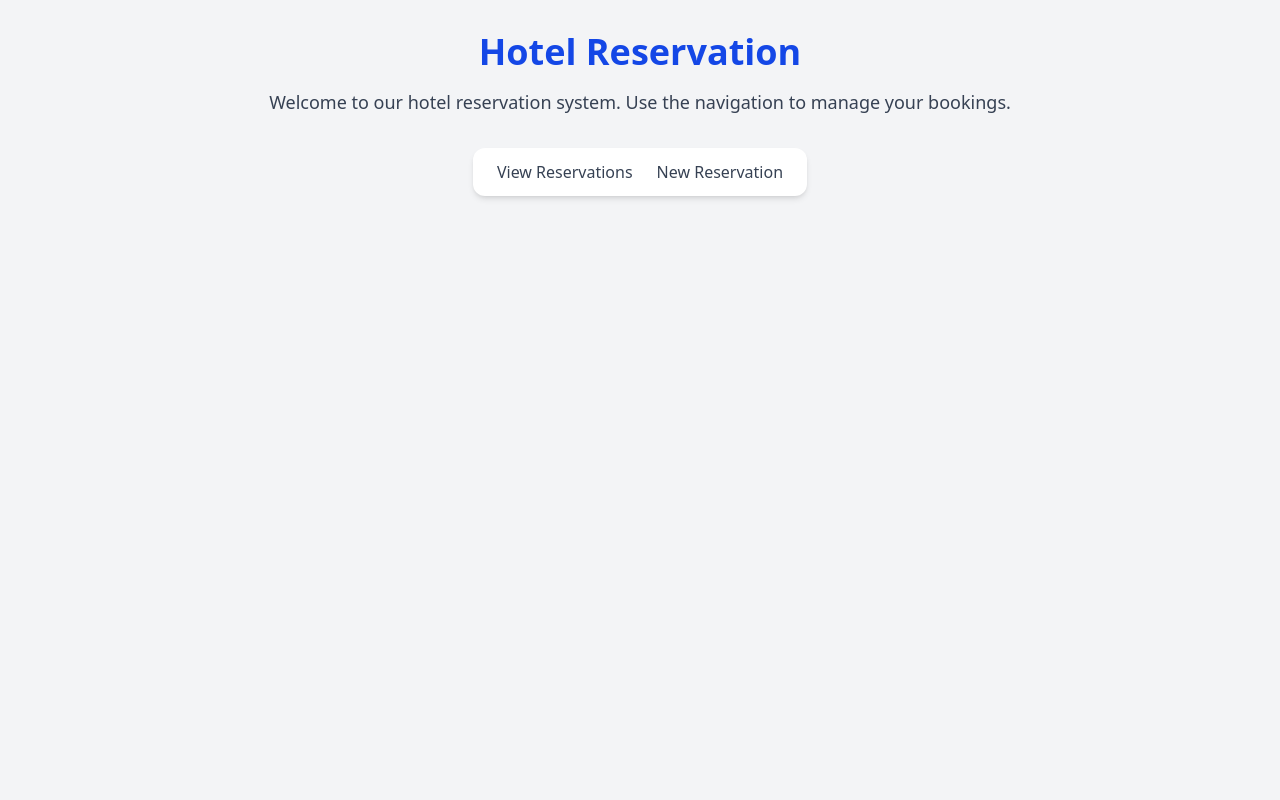
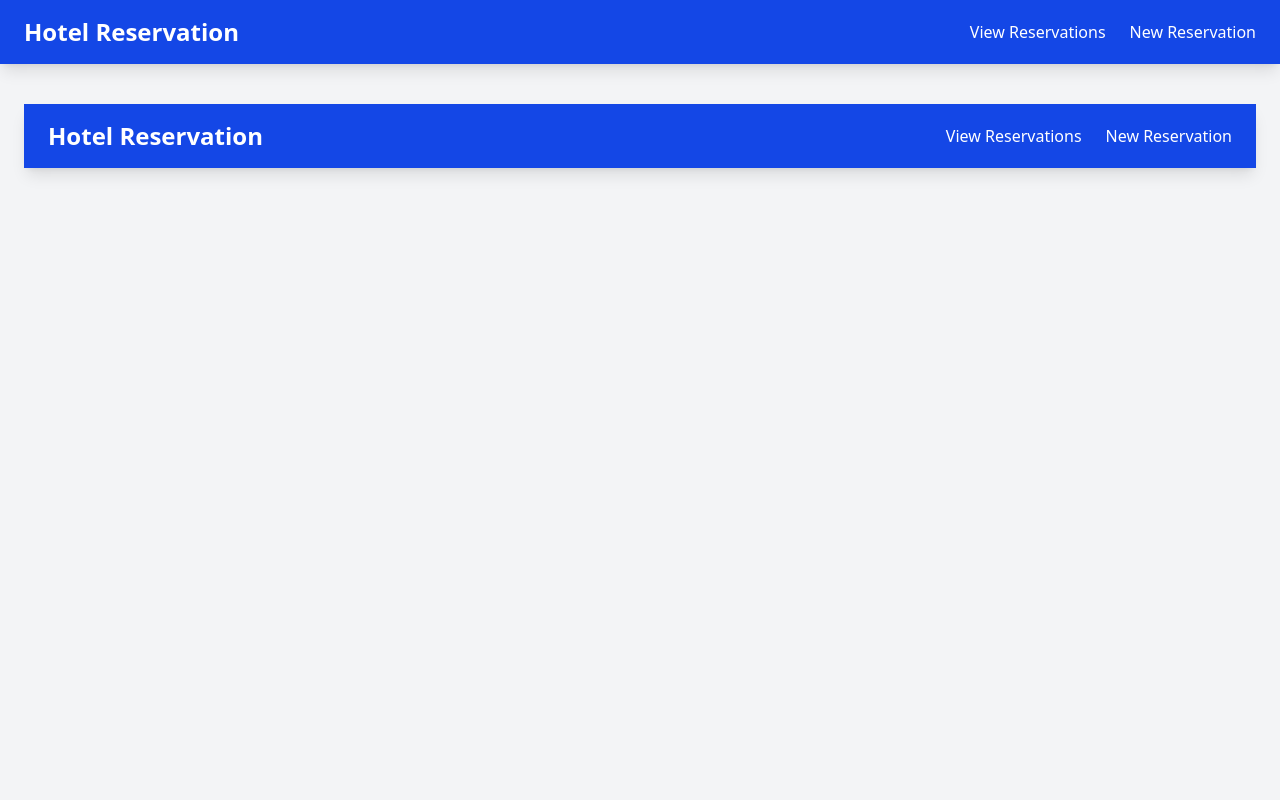
Before and after one commit to mithalesh-mk/hotel-app, an Angular app: page / in a window 1280 px wide. Shown: the top 800 px of the page. Built offline with nearby package versions, Linux system fonts and the light colour scheme.

Commit message:
completed & closed

```diff
--- a/src/app/app.html
+++ b/src/app/app.html
@@ -1,3 +1 @@
-
-
-<router-outlet></router-outlet>
+<app-home></app-home>
--- a/src/app/app.ts
+++ b/src/app/app.ts
@@ -1,9 +1,10 @@
 import { Component, signal } from '@angular/core';
-import { RouterOutlet } from '@angular/router';
+import { RouterModule } from '@angular/router';
+import { Home } from "./home/home";
 
 @Component({
   selector: 'app-root',
-  imports: [RouterOutlet],
+  imports: [RouterModule, Home],
   templateUrl: './app.html',
   styleUrl: './app.css'
 })
--- a/src/app/home/home.html
+++ b/src/app/home/home.html
@@ -1,23 +1,34 @@
-<div class="min-h-screen bg-gray-100 flex flex-col items-center p-8">
+<div class="min-h-screen flex flex-col bg-gray-100">
   <!-- Header -->
-    <h1 class="text-4xl font-bold text-blue-700 mb-4">Hotel Reservation</h1>
-    <p class="text-lg text-gray-700 mb-8 text-center">
-      Welcome to our hotel reservation system. Use the navigation to manage your bookings.
-    </p>
-
-    <!-- Navigation -->
-    <nav class="flex space-x-6 bg-white shadow-md px-6 py-3 rounded-xl">
-      <span
+  <header class="bg-blue-700 text-white shadow-lg">
+    <div class="container mx-auto flex justify-between items-center py-4 px-6">
+      <h1 class="text-2xl font-bold">Hotel Reservation</h1>
+      <nav class="flex space-x-6">
+        <a
           [routerLink]="['/reservation']"
-        class="cursor-pointer text-gray-700 font-medium hover:text-blue-600 transition"
+          routerLinkActive="border-b-2 border-white"
+          class="hover:text-gray-200 transition"
         >
           View Reservations
-      </span>
-      <span
+        </a>
+        <a
           [routerLink]="['/new-reservation']"
-        class="cursor-pointer text-gray-700 font-medium hover:text-blue-600 transition"
+          routerLinkActive="border-b-2 border-white"
+          class="hover:text-gray-200 transition"
         >
           New Reservation
-      </span>
+        </a>
       </nav>
     </div>
+  </header>
+
+  <!-- Main Content -->
+  <main class="flex-1 container mx-auto py-10 px-6">
+    <router-outlet></router-outlet>
+  </main>
+
+  <!-- Footer -->
+  <footer class="bg-gray-800 text-gray-300 text-center py-4">
+    © 2025 Hotel Reservation System
+  </footer>
+</div>
--- a/src/app/reservation-form/reservation-form.html
+++ b/src/app/reservation-form/reservation-form.html
@@ -1,3 +1,4 @@
+
 <div class="min-h-screen bg-gray-100 flex items-center justify-center p-6">
     <div class="bg-white shadow-lg rounded-2xl p-8 w-full max-w-lg">
       <h2 class="text-2xl font-bold text-blue-700 mb-6 text-center">
--- a/src/app/reservation-form/reservation-form.ts
+++ b/src/app/reservation-form/reservation-form.ts
@@ -47,7 +47,6 @@ export class ReservationForm implements OnInit {
 
   onSubmit() {
     if(this.reservationForm.valid) {
-      //console.log(this.reservationForm.value);
       const newReservation: Reservation  = this.reservationForm.value;
       let id = this.activatedRoute.snapshot.paramMap.get('id');
 
--- a/src/app/reservation-list/reservation-list.html
+++ b/src/app/reservation-list/reservation-list.html
@@ -1,3 +1,4 @@
+
 <h2 class="text-2xl font-bold text-center mb-6">Reservation List</h2>
 
 @if (reservations.length > 0) {
```
Lines whose indentation alone changed are shown as unchanged.
